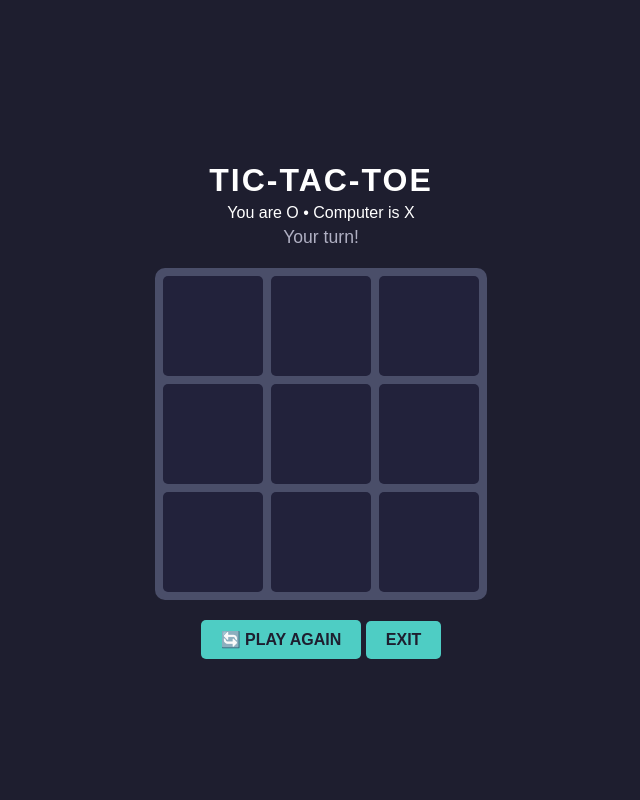
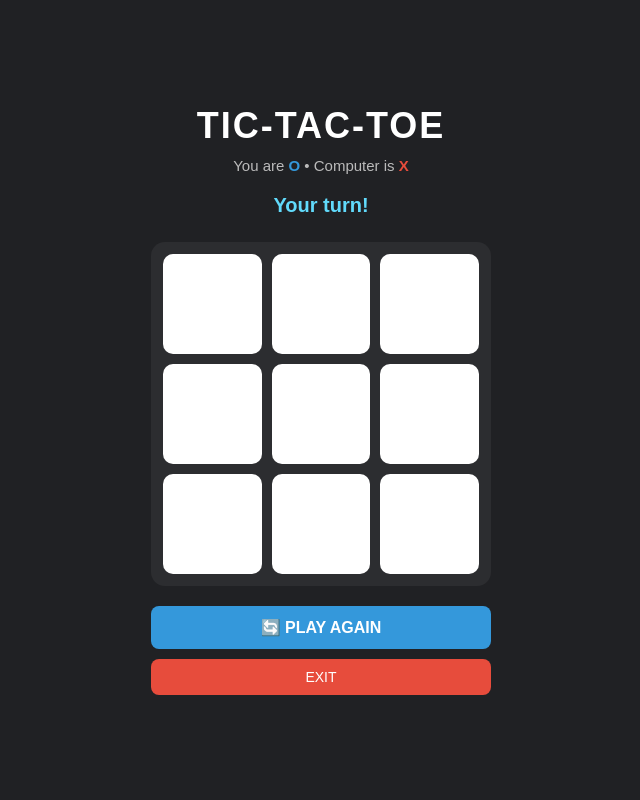
Before and after one commit to tulugusangeetha3-star/Tic-Tac-Toe, a Flask app: page / in a window 1280 px wide. Shown: the whole page, without its empty margins (319-959 px from the left). Run offline with Flask 3, Linux system fonts and the light colour scheme.

Commit message:
Fix UI layout and cell structure for Tic-Tac-Toe board

```diff
--- a/static/style.css
+++ b/static/style.css
@@ -1,83 +1,140 @@
+* {
+    margin: 0;
+    padding: 0;
+    box-sizing: border-box;
+}
+
 body {
-    font-family: Arial, sans-serif;
-    background-color: #1e1e2f;
-    color: #ffffff;
+    min-height: 100vh;
     display: flex;
     justify-content: center;
     align-items: center;
-    height: 100vh;
-    margin: 0;
+    background: #202124;
+    font-family: Arial, sans-serif;
+    color: white;
 }
 
 .game-container {
+    width: 380px;
+    max-width: 95%;
     text-align: center;
+    padding: 20px;
 }
 
 h1 {
-    margin-bottom: 5px;
+    font-size: 36px;
+    font-weight: bold;
     letter-spacing: 2px;
+    margin-bottom: 10px;
+    color: white;
 }
 
-#status, #turn {
-    margin: 5px 0 20px 0;
-    font-size: 1.1rem;
-    color: #b0b0c3;
+.subtitle {
+    color: #bbbbbb;
+    font-size: 15px;
+    margin-bottom: 20px;
+}
+
+.player-symbol {
+    color: #3498db;
+    font-weight: bold;
+}
+
+.computer-symbol {
+    color: #e74c3c;
+    font-weight: bold;
+}
+
+#status {
+    min-height: 28px;
+    margin-bottom: 20px;
+    font-size: 20px;
+    font-weight: bold;
+    color: #61dafb;
 }
 
 #board {
     display: grid;
-    grid-template-columns: repeat(3, 100px);
-    grid-template-rows: repeat(3, 100px);
-    gap: 8px;
-    background-color: #4a4e69;
-    padding: 8px;
-    border-radius: 10px;
-    margin: 0 auto 20px auto;
-    width: max-content;
+    grid-template-columns: repeat(3, 1fr);
+    gap: 10px;
+    background: #2c2d30;
+    padding: 12px;
+    border-radius: 14px;
+    margin-bottom: 20px;
 }
 
 .cell {
-    background-color: #22223b;
-    font-size: 2.5rem;
+    background: white;
+    color: #202124;
+    height: 100px;
+    border-radius: 10px;
+    font-size: 50px;
     font-weight: bold;
     display: flex;
     justify-content: center;
     align-items: center;
     cursor: pointer;
-    border-radius: 5px;
-    transition: background-color 0.2s;
+    user-select: none;
+    transition: 0.15s;
 }
 
 .cell:hover {
-    background-color: #33334d;
+    background: #eeeeee;
+    transform: scale(1.03);
 }
 
-.cell.x {
-    color: #ff6b6b;
+.cell.player {
+    color: #3498db;
 }
 
-.cell.o {
-    color: #4ecdc4;
+.cell.computer {
+    color: #e74c3c;
 }
 
-.btn-container {
-    display: flex;
-    justify-content: center;
-    gap: 10px;
+.cell.winner {
+    background: #2ecc71 !important;
+    color: white !important;
+    transform: scale(1.05);
 }
 
-button {
-    background-color: #4ecdc4;
-    border: none;
-    color: #1e1e2f;
-    padding: 10px 20px;
-    font-size: 1rem;
-    font-weight: bold;
-    border-radius: 5px;
-    cursor: pointer;
-    transition: opacity 0.2s;
+.controls {
+    display: flex;
+    flex-direction: column;
+    gap: 10px;
+    align-items: center;
 }
 
-button:hover {
-    opacity: 0.85;
+#playAgain {
+    border: none;
+    border-radius: 8px;
+    padding: 12px 30px;
+    background: #3498db;
+    color: white;
+    font-size: 16px;
+    font-weight: bold;
+    cursor: pointer;
+    transition: 0.2s;
+    width: 100%;
 }
+
+#playAgain:hover {
+    background: #2980b9;
+    transform: scale(1.02);
+}
+
+#exitButton {
+    border: none;
+    border-radius: 8px;
+    padding: 10px 30px;
+    background: #e74c3c;
+    color: white;
+    font-size: 14px;
+    cursor: pointer;
+    transition: 0.2s;
+    width: 100%;
+}
+
+#exitButton:hover {
+    background: #c0392b;
+    transform: scale(1.02);
+}
--- a/templates/index.html
+++ b/templates/index.html
@@ -18,15 +18,15 @@
         <div id="status">Your turn!</div>
 
         <div id="board">
-            <button class="cell" data-index="0" onclick="makeMove(0)"></button>
-            <button class="cell" data-index="1" onclick="makeMove(1)"></button>
-            <button class="cell" data-index="2" onclick="makeMove(2)"></button>
-            <button class="cell" data-index="3" onclick="makeMove(3)"></button>
-            <button class="cell" data-index="4" onclick="makeMove(4)"></button>
-            <button class="cell" data-index="5" onclick="makeMove(5)"></button>
-            <button class="cell" data-index="6" onclick="makeMove(6)"></button>
-            <button class="cell" data-index="7" onclick="makeMove(7)"></button>
-            <button class="cell" data-index="8" onclick="makeMove(8)"></button>
+            <div class="cell" data-index="0" onclick="makeMove(0)"></div>
+            <div class="cell" data-index="1" onclick="makeMove(1)"></div>
+            <div class="cell" data-index="2" onclick="makeMove(2)"></div>
+            <div class="cell" data-index="3" onclick="makeMove(3)"></div>
+            <div class="cell" data-index="4" onclick="makeMove(4)"></div>
+            <div class="cell" data-index="5" onclick="makeMove(5)"></div>
+            <div class="cell" data-index="6" onclick="makeMove(6)"></div>
+            <div class="cell" data-index="7" onclick="makeMove(7)"></div>
+            <div class="cell" data-index="8" onclick="makeMove(8)"></div>
         </div>
 
         <div class="controls">
```
